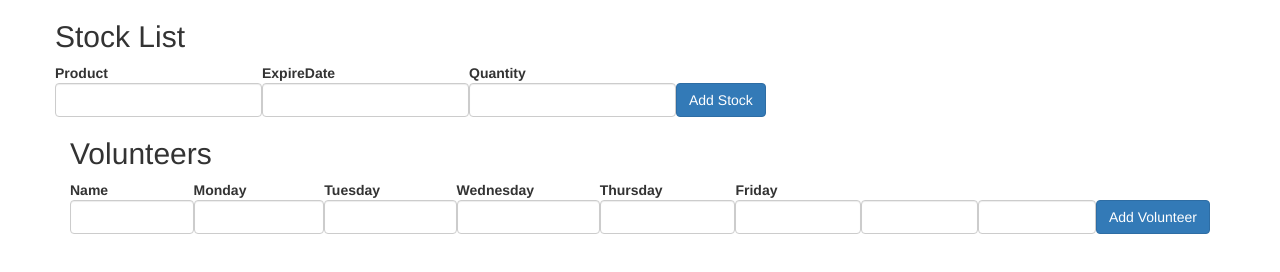
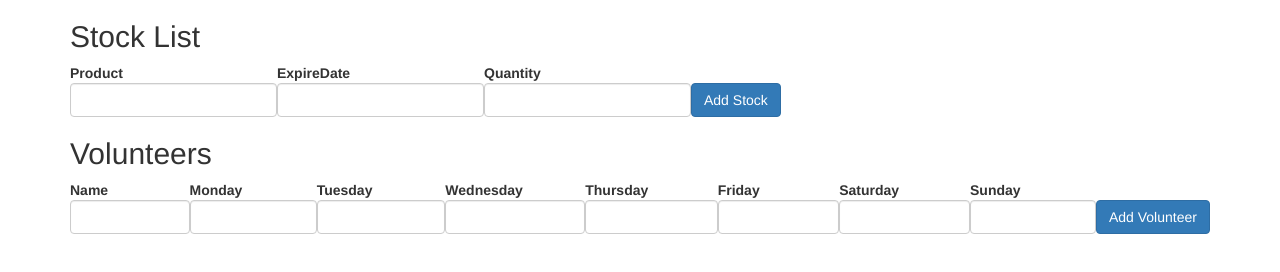
Before and after one commit to JackyChiu/Supermarket-Management-System, a website: page public/index.html in a window 1280 px wide. Drawn offline with nearby package versions, Linux system fonts and the light colour scheme; no server answers.

Commit message:
minor changes

```diff
--- a/public/index.html
+++ b/public/index.html
@@ -6,6 +6,7 @@
   <body>
   <div class="container">
     <div class="row">
+        <div class="col-lg-12">
           <h2 class="section-heading">Stock List</h2>
 			<table class="stocktable" ng-controller="StockController as stockCtrl">
 				<thead>
@@ -31,6 +32,7 @@
 					</tr>
 				</tbody>
 			</table>
+        </div>
     </div>
 
     <div class="row">
@@ -45,6 +47,8 @@
                         <th>Wednesday</th>
                         <th>Thursday</th>
                         <th>Friday</th>
+                        <th>Saturday</th>
+                        <th>Sunday</th>
                     </tr>
                 </thead>
                 <tbody>
```
